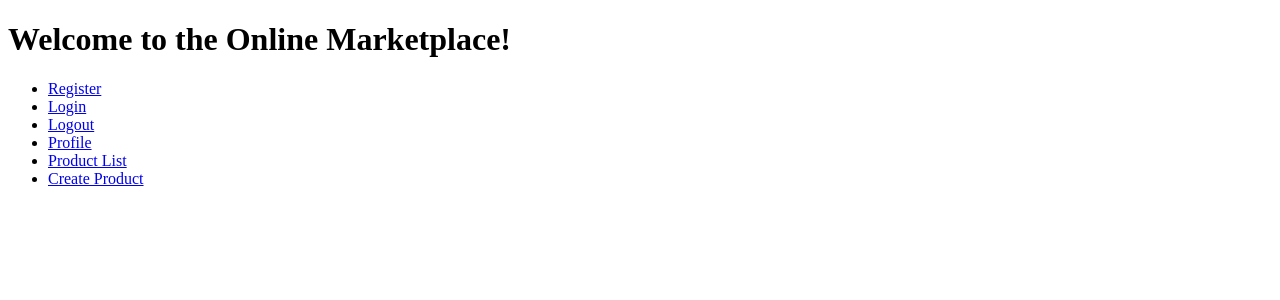
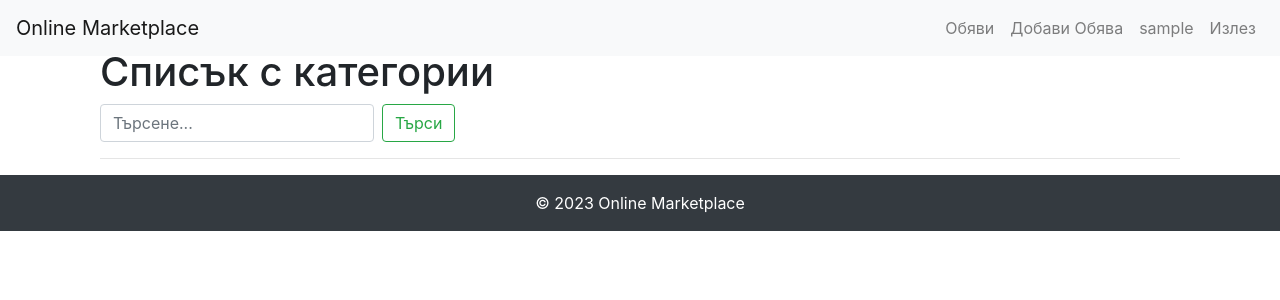
Before and after one commit to MartinDukendjiev/online_marketplace, a Django app: page / in a window 1280 px wide. Shown: the top 300 px of the page. Run offline with Django 3.2, Linux system fonts and the light colour scheme; the visitor is signed in with stand-in values (Sample User, id 1); data that the repository does not hold is empty; some libraries are stand-ins or nearby versions.

Commit message:
Creating base html templates + search and filter options for categories at index page and product_list page.

```diff
--- a/online_marketplace/common/views.py
+++ b/online_marketplace/common/views.py
@@ -1,5 +1,17 @@
 from django.views.generic import TemplateView
+
+from online_marketplace.products.models import Category, SubCategory
 
 
 class IndexView(TemplateView):
     template_name = 'index.html'
+
+    def get_context_data(self, **kwargs):
+        context = super().get_context_data(**kwargs)
+        search_term = self.request.GET.get('search', '')
+        categories = Category.objects.all()
+        if search_term:
+            categories = categories.filter(name__icontains=search_term)
+        context['categories'] = categories
+        context['subcategories'] = SubCategory.objects.all()
+        return context
--- a/templates/base/navbar.html
+++ b/templates/base/navbar.html
@@ -1,4 +1,4 @@
-<nav class="navbar navbar-expand-lg navbar-light bg-light">
+<nav class="navbar fixed-top navbar-expand-lg navbar-light bg-light">
     <a class="navbar-brand" href="{% url 'index' %}">Online Marketplace</a>
     <button class="navbar-toggler" type="button" data-toggle="collapse" data-target="#navbarNav"
             aria-controls="navbarNav" aria-expanded="false" aria-label="Toggle navigation">
@@ -8,23 +8,23 @@
         <ul class="navbar-nav ml-auto">
             {% if user.is_authenticated %}
                 <li class="nav-item">
-                    <a class="nav-link" href="{% url 'product list' %}">Goods</a>
+                    <a class="nav-link" href="{% url 'product list' %}">Обяви</a>
                 </li>
                 <li class="nav-item">
-                    <a class="nav-link" href="{% url 'product create' %}">Add product</a>
+                    <a class="nav-link" href="{% url 'product create' %}">Добави Обява</a>
                 </li>
                 <li class="nav-item">
                     <a class="nav-link" href="{% url 'profile details' user.pk %}">{{ user.username }}</a>
                 </li>
                 <li class="nav-item">
-                    <a class="nav-link" href="{% url 'logout user' %}">Logout</a>
+                    <a class="nav-link" href="{% url 'logout user' %}">Излез</a>
                 </li>
             {% else %}
                 <li class="nav-item">
-                    <a class="nav-link" href="{% url 'login user' %}">Login</a>
+                    <a class="nav-link" href="{% url 'login user' %}">Влез</a>
                 </li>
                 <li class="nav-item">
-                    <a class="nav-link" href="{% url 'register user' %}">Register</a>
+                    <a class="nav-link" href="{% url 'register user' %}">Регистрирай се.</a>
                 </li>
             {% endif %}
         </ul>
--- a/templates/index.html
+++ b/templates/index.html
@@ -1,22 +1,32 @@
-<!DOCTYPE html>
-<html lang="en">
-<head>
-    <meta charset="UTF-8">
-    <title>Online Marketplace</title>
-</head>
-<body>
-    <h1>Welcome to the Online Marketplace!</h1>
-    <ul>
-        <li><a href="{% url 'register user' %}">Register</a></li>
-        <li><a href="{% url 'login user' %}">Login</a></li>
-        <li><a href="{% url 'logout user' %}">Logout</a></li>
-        {% if user.is_authenticated %}
-            <li><a href="{% url 'profile details' user.pk %}">Profile</a></li>
-        {% endif %}
+{% extends 'base/base.html' %}
 
-        <li><a href="{% url 'product list' %}">Product List</a></li>
-        <li><a href="{% url 'product create' %}">Create Product</a></li>
-
-    </ul>
-</body>
-</html>
+{% block content %}
+    <div class="container">
+        <h1 class="mt-5">Списък с категории</h1>
+        <form method="get" class="form-inline my-2 my-lg-0">
+            <input class="form-control mr-sm-2" type="text" name="search" placeholder="Търсене..."
+                   aria-label="Търсене...">
+            <button class="btn btn-outline-success my-2 my-sm-0" type="submit">Търси</button>
+        </form>
+        <hr>
+        <div class="row">
+            {% for category in categories %}
+                <div class="col-md-4">
+                    <div class="card mb-4 shadow-sm">
+                        <img src="{{ category.image }}" class="bd-placeholder-img card-img-top" width="100%"
+                             height="225">
+                        <div class="card-body">
+                            <p class="card-text">{{ category.name }}</p>
+                            <div class="d-flex justify-content-between align-items-center">
+                                <div class="btn-group">
+                                    <a href="{% url 'product list' %}?category={{ category.id }}"
+                                       class="btn btn-sm btn-outline-secondary">Виж продукти</a>
+                                </div>
+                            </div>
+                        </div>
+                    </div>
+                </div>
+            {% endfor %}
+        </div>
+    </div>
+{% endblock content %}
```
Also changed, not shown: online_marketplace/products/admin.py (+8 -1 lines), online_marketplace/products/views.py (+0 -7 lines).
